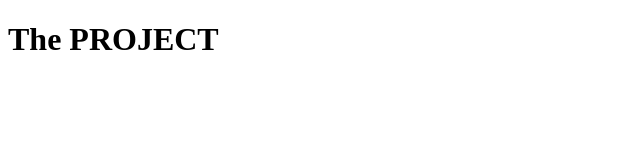
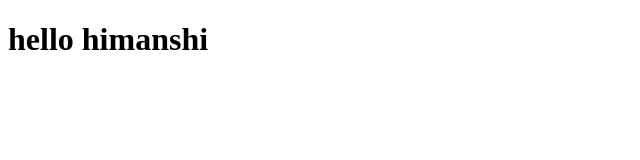
Before and after one commit to tsaryuvraj/shitpost, a plain HTML site: page index.html in a window 1280 px wide. Shown: the whole page, without its empty margins (0-640 px from the left). Drawn offline with Linux system fonts and the light colour scheme.

Commit message:
Update index.html

```diff
--- a/index.html
+++ b/index.html
@@ -8,7 +8,7 @@
 <body>
     <h1>
 
-        The PROJECT
+        hello himanshi
     </h1>
 </body>
 </html>
```
